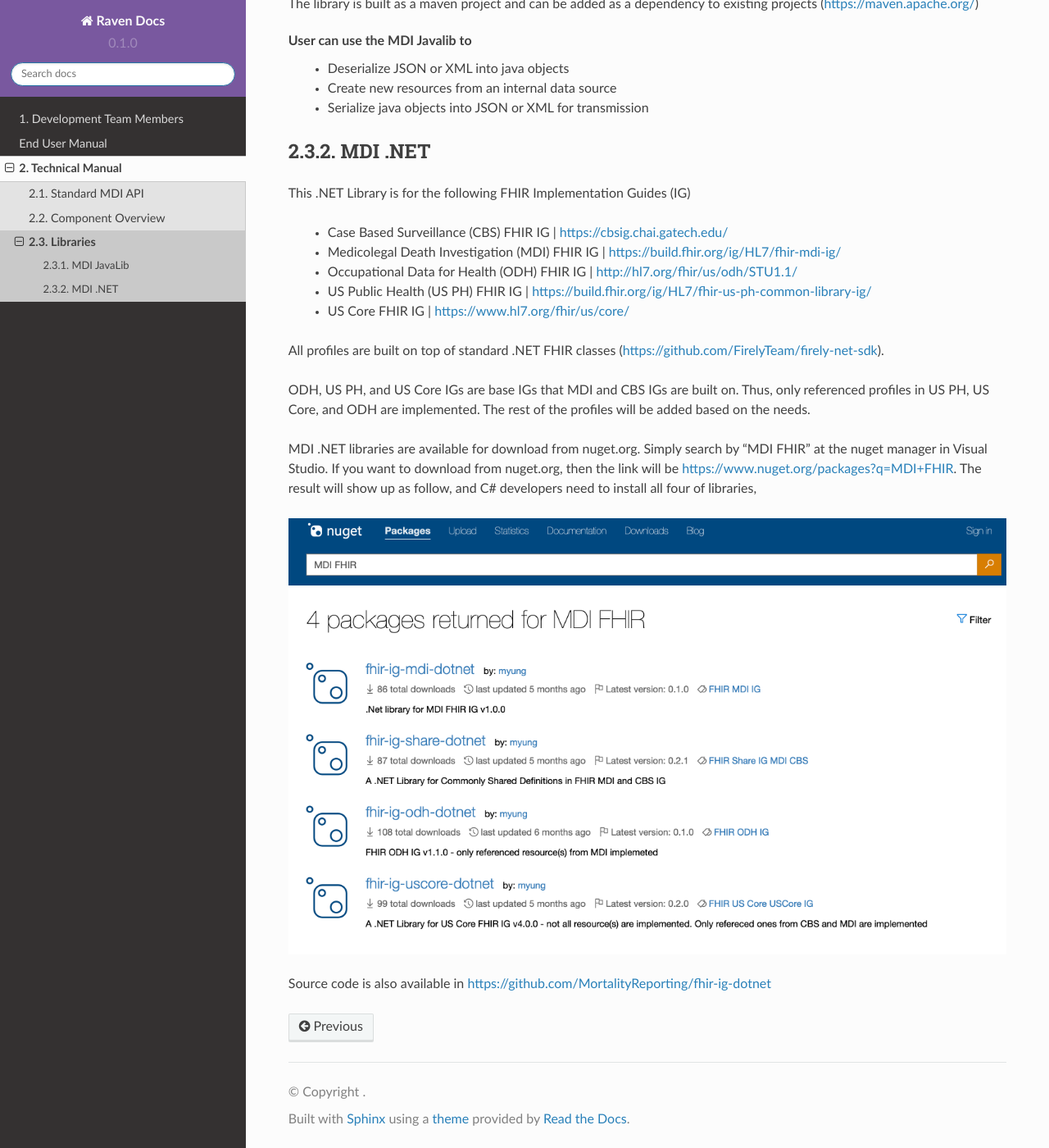
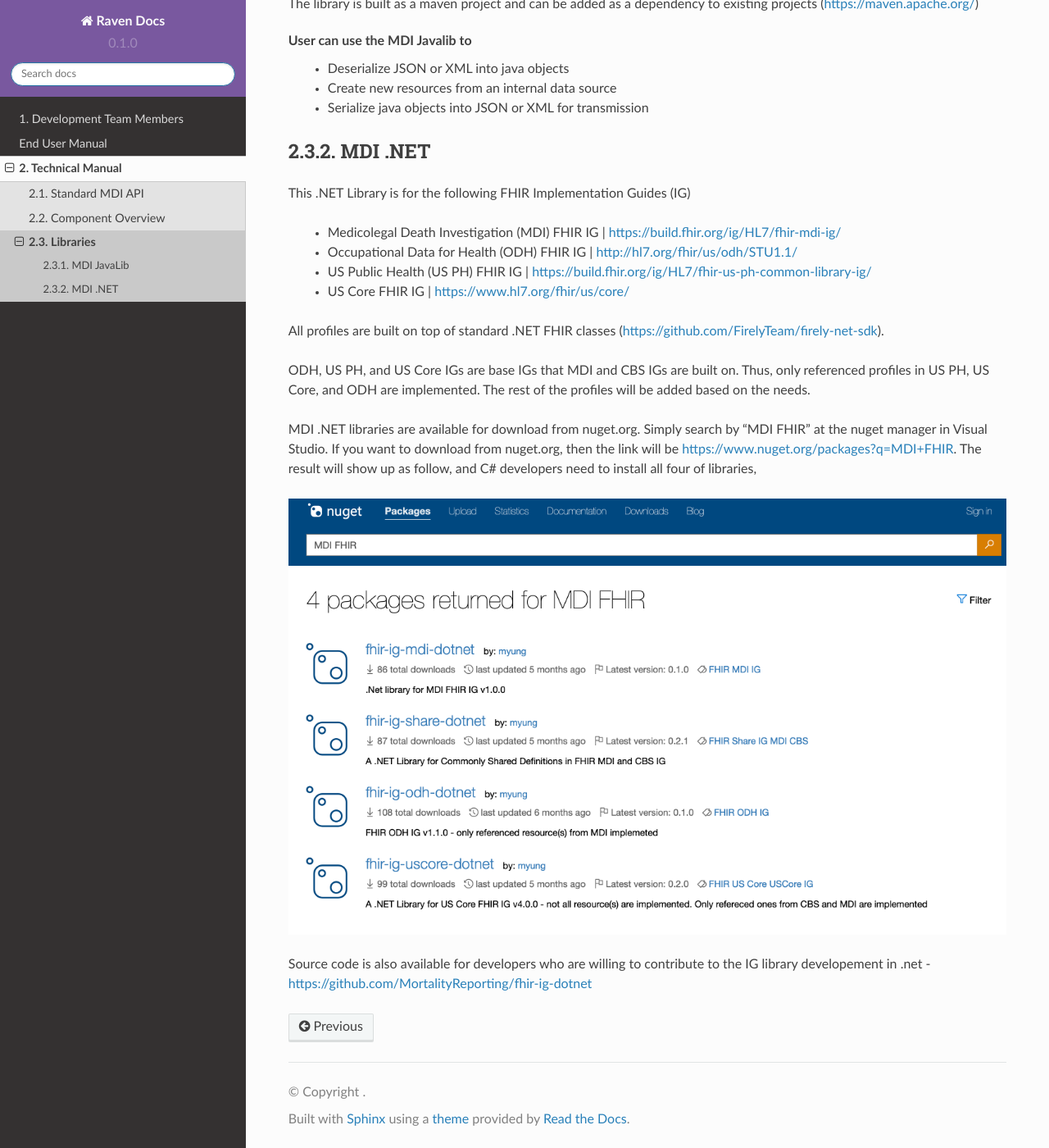
Before and after one commit to MortalityReporting/RavenDocs, a Sphinx documentation site: the page built from docs/source/technicalManual/libraries.rst, in a window 1280 px wide and 1400 px high, scrolled down 583 px. Shown: the whole window at 82% size. Built offline with Sphinx 7.4.7 and the Read the Docs theme 2.0.0, drawn with Linux system fonts in a browser that asks for light colours.

Commit message:
Update libraries.rst

```diff
--- a/docs/source/technicalManual/libraries.rst
+++ b/docs/source/technicalManual/libraries.rst
@@ -27,7 +27,6 @@
 --------
 This .NET Library is for the following FHIR Implementation Guides (IG)
 
-  - Case Based Surveillance (CBS) FHIR IG | https://cbsig.chai.gatech.edu/
   - Medicolegal Death Investigation (MDI) FHIR IG | https://build.fhir.org/ig/HL7/fhir-mdi-ig/
   - Occupational Data for Health (ODH) FHIR IG | http://hl7.org/fhir/us/odh/STU1.1/
   - US Public Health (US PH) FHIR IG | https://build.fhir.org/ig/HL7/fhir-us-ph-common-library-ig/
@@ -48,4 +47,4 @@
    :alt: MDI IG Libraries in Nuget.org
 
 
-Source code is also available in https://github.com/MortalityReporting/fhir-ig-dotnet
+Source code is also available for developers who are willing to contribute to the IG library developement in .net - https://github.com/MortalityReporting/fhir-ig-dotnet
```
